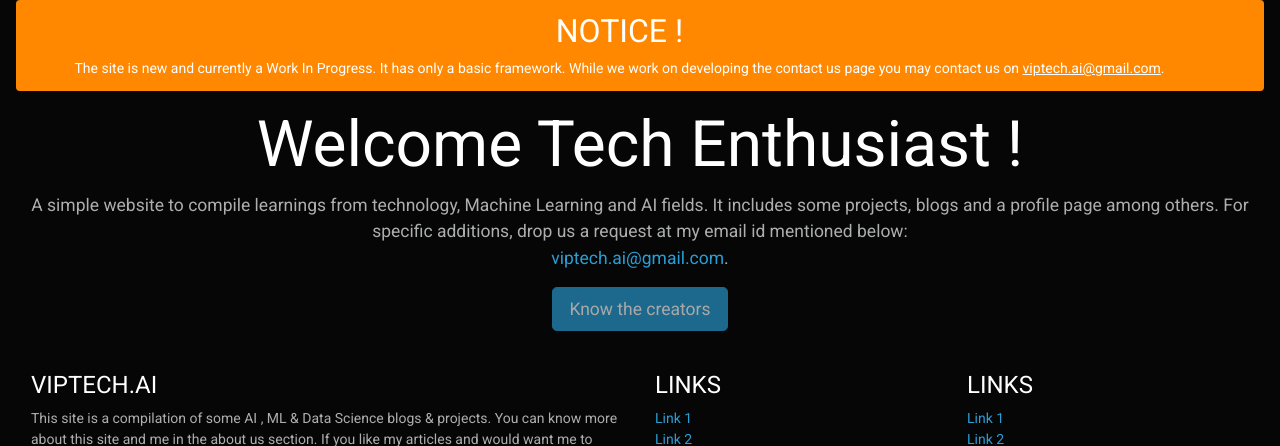
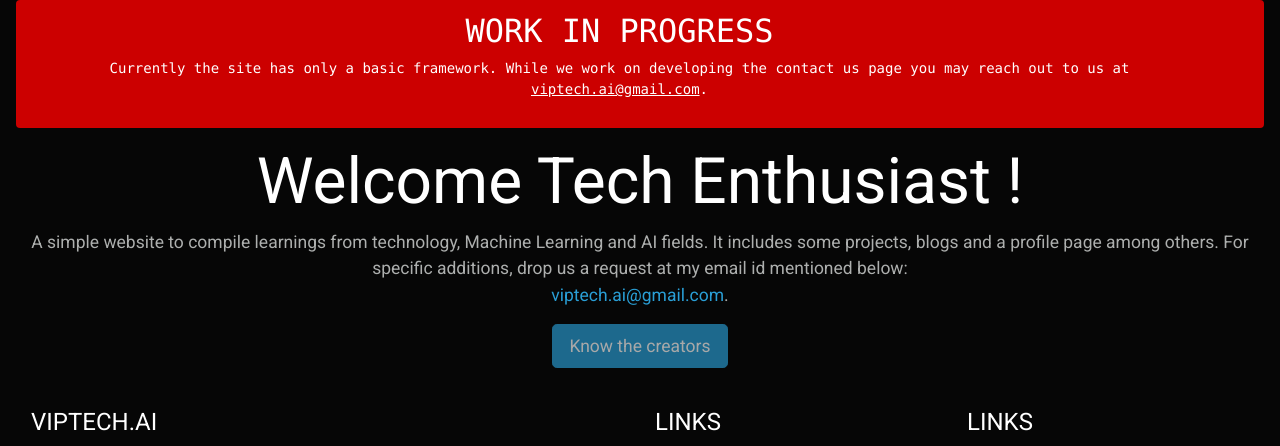
Before and after one commit to viptech-ai/skill_showcase, a Django app: page / in a window 1280 px wide. Shown: the part 71-517 px from the top of the page. Run offline with Django 3.2, Linux system fonts and the light colour scheme; some libraries are stand-ins or nearby versions.

Commit message:
work in progress

```diff
--- a/templates/main_template.html
+++ b/templates/main_template.html
@@ -51,10 +51,10 @@
             </form>
         </div>
     </nav>
-    <div class="alert alert-dismissible alert-warning" role="alert">
-        <h4 class="alert-heading">NOTICE !</h4> The site is new and currently a Work In Progress. It has only a basic
-        framework. While we work on developing the contact us page
-        you may contact us on <a href="mailto: viptech.ai@gmail.com">viptech.ai@gmail.com</a>.
+    <div class="alert alert-dismissible alert-danger text-monospace" role="alert">
+        <h4 class="alert-heading">WORK IN PROGRESS</h4>
+        <p>Currently the site has only a basic framework. While we work on developing the contact us page
+            you may reach out to us at <a href="mailto: viptech.ai@gmail.com">viptech.ai@gmail.com</a>.</p>
     </div>
     {% block content %}
     {% endblock content %}
```
